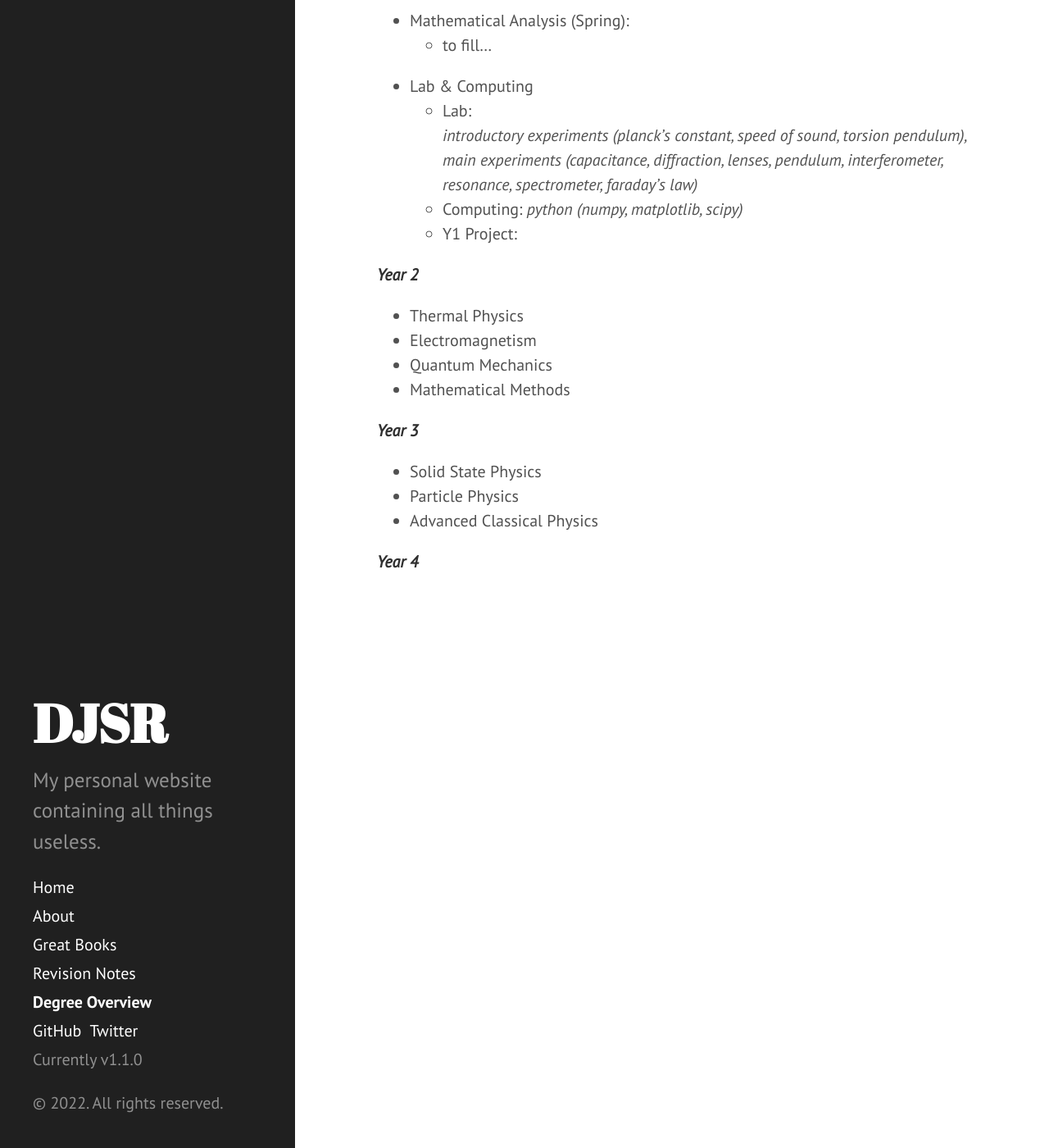
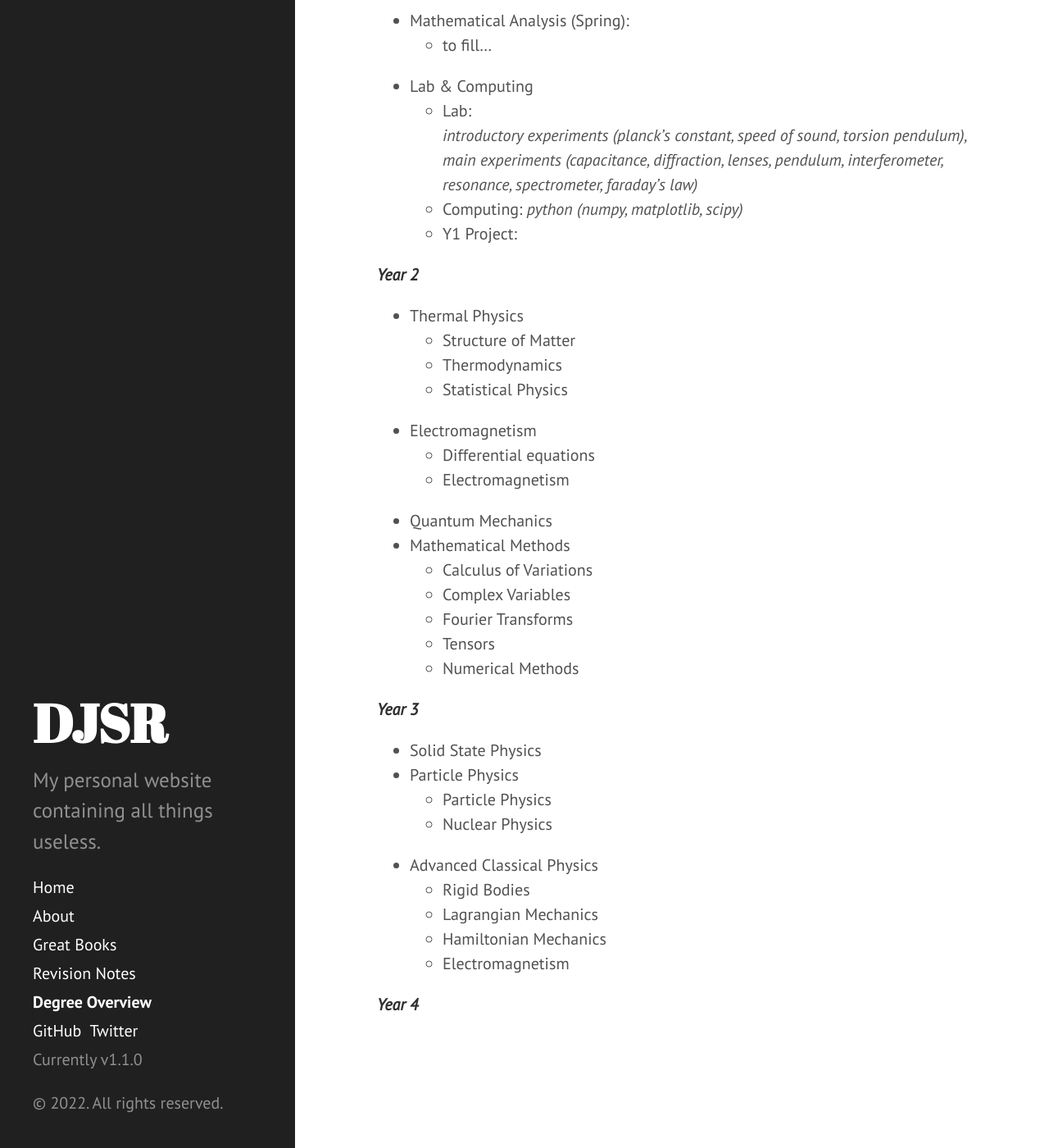
Before and after one commit to dansomrob/dansomrob.github.io, a Jekyll site: the page built from assets/overview.md, in a window 1280 px wide and 1400 px high, scrolled down 1190 px. Shown: the whole window at 82% size. Built offline with Jekyll 4.4.1, drawn with Linux system fonts in a browser that asks for light colours.

Commit message:
Update overview.md

```diff
--- a/assets/overview.md
+++ b/assets/overview.md
@@ -36,13 +36,29 @@ title: Degree Overview
 
 ***Year 2***
 - Thermal Physics
+  - Structure of Matter
+  - Thermodynamics
+  - Statistical Physics
 - Electromagnetism
+  - Differential equations
+  - Electromagnetism
 - Quantum Mechanics
 - Mathematical Methods
+  - Calculus of Variations
+  - Complex Variables
+  - Fourier Transforms
+  - Tensors
+  - Numerical Methods
 
 ***Year 3***
 - Solid State Physics
 - Particle Physics
+  - Particle Physics
+  - Nuclear Physics
 - Advanced Classical Physics
+  - Rigid Bodies
+  - Lagrangian Mechanics
+  - Hamiltonian Mechanics
+  - Electromagnetism
 
 ***Year 4***
```
